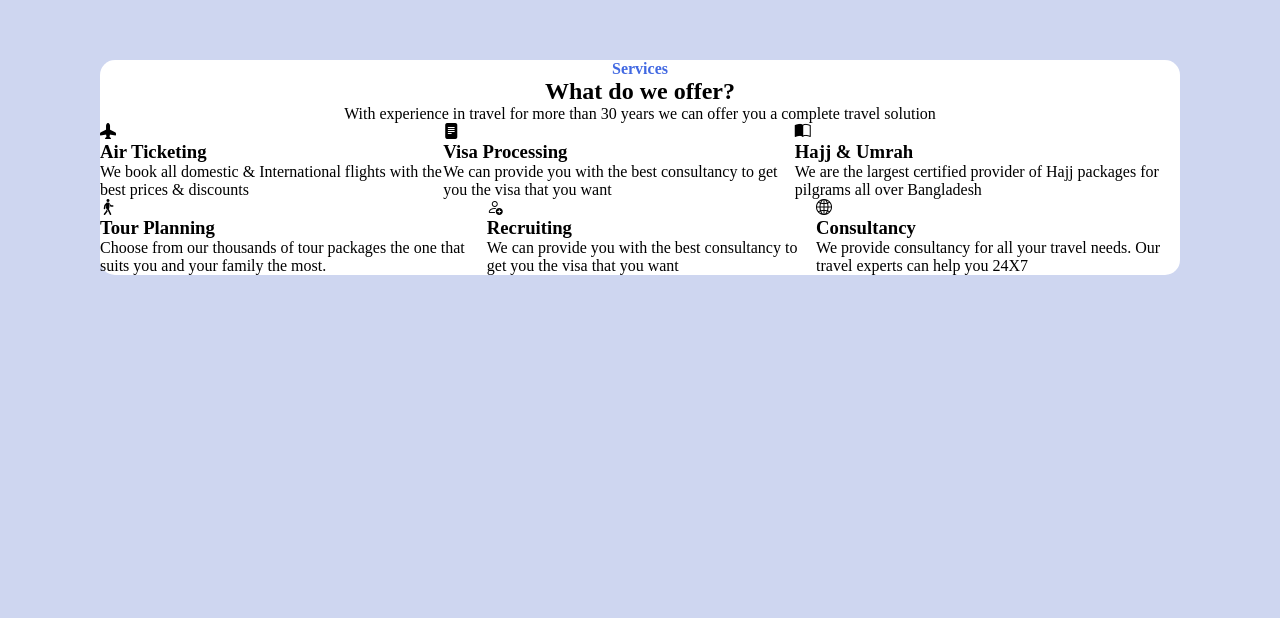
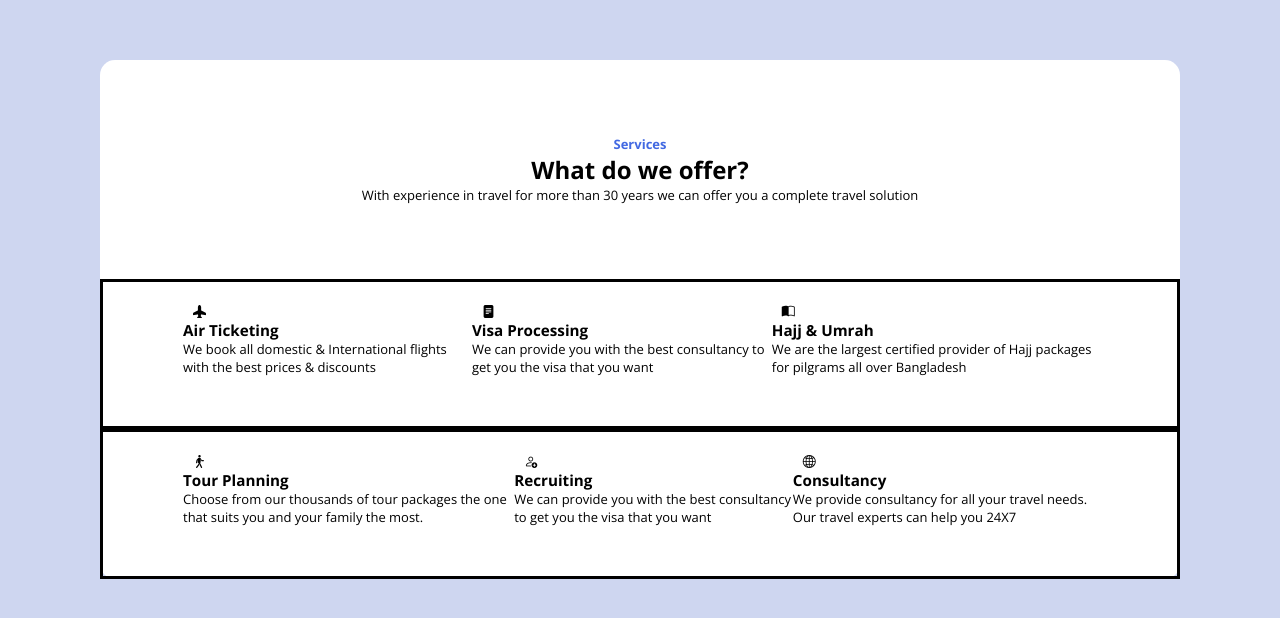
Before and after one commit to ELIASMJUAN/image-based-web-project, a plain HTML site: page index.html in a window 1280 px wide. Shown: the part 140-758 px from the top of the page. Drawn offline with nearby package versions, Linux system fonts and the light colour scheme.

Commit message:
agrego estilos y clase en html

```diff
--- a/css/estilo.css
+++ b/css/estilo.css
@@ -1,6 +1,6 @@
 @import url("https://cdn.jsdelivr.net/npm/bootstrap-icons@1.11.3/font/bootstrap-icons.min.css");
 
-@import url('https://fonts.googleapis.com/css2?family=Roboto:ital,wght@0,100;0,300;0,400;0,500;0,700;0,900;1,100;1,300;1,400;1,500;1,700;1,900&display=swap');
+@import url('https://fonts.googleapis.com/css2?family=Open+Sans:ital,wght@0,300..800;1,300..800&display=swap');
 
 *{
     margin: 0px;
@@ -8,6 +8,11 @@
 }
 body{
     background-color: #ced6f0;
+    font-family: "Open Sans", sans-serif;
+    font-optical-sizing: auto;
+    font-weight: 300;
+    font-style: normal;
+    font-variation-settings: "wdth" 100;
 }
 section{
     background-color: white;
@@ -17,13 +22,51 @@ section{
 }
 div.d1{
     text-align: center;
+    padding: 75px 50px;
+
+
 }
 h4{
     color: #4269e2ff;
+    font-size: small;
 }
+p.d1{
+    font-size: small;
+}
+
 div.d2{
     display: flex;
+    font-size: small;
+    padding: 20px 80px 50px 80px;
+
+    border: 2px 2px;
+    border-color:black;
+    border-style: solid;
+
 }
 div.d3{
     display: flex;
+    font-size: small;
+    padding: 20px 80px 50px 80px;
+
+
+    border: 2px 2px;
+    border-color: black;
+    border-style: solid;
 }
+
+i{
+    padding: 10px 10px 50px 10px;
+}
+
+/* // <uniquifier>: Use a unique and descriptive class name
+// <weight>: Use a value from 300 to 800
+
+open-sans-<uniquifier> {
+  font-family: "Open Sans", sans-serif;
+  font-optical-sizing: auto;
+  font-weight: <weight>;
+  font-style: normal;
+  font-variation-settings:
+    "wdth" 100;
+} */
--- a/index.html
+++ b/index.html
@@ -12,7 +12,7 @@
             <div class="d1">
                 <h4>Services</h4>
                 <h1>What do we offer?</h1>
-                <p>With experience in travel for more than 30 years we can offer you a complete travel solution</p>
+                <p class="d1">With experience in travel for more than 30 years we can offer you a complete travel solution</p>
             </div>
             <div class="d2">
                 <div>
```
